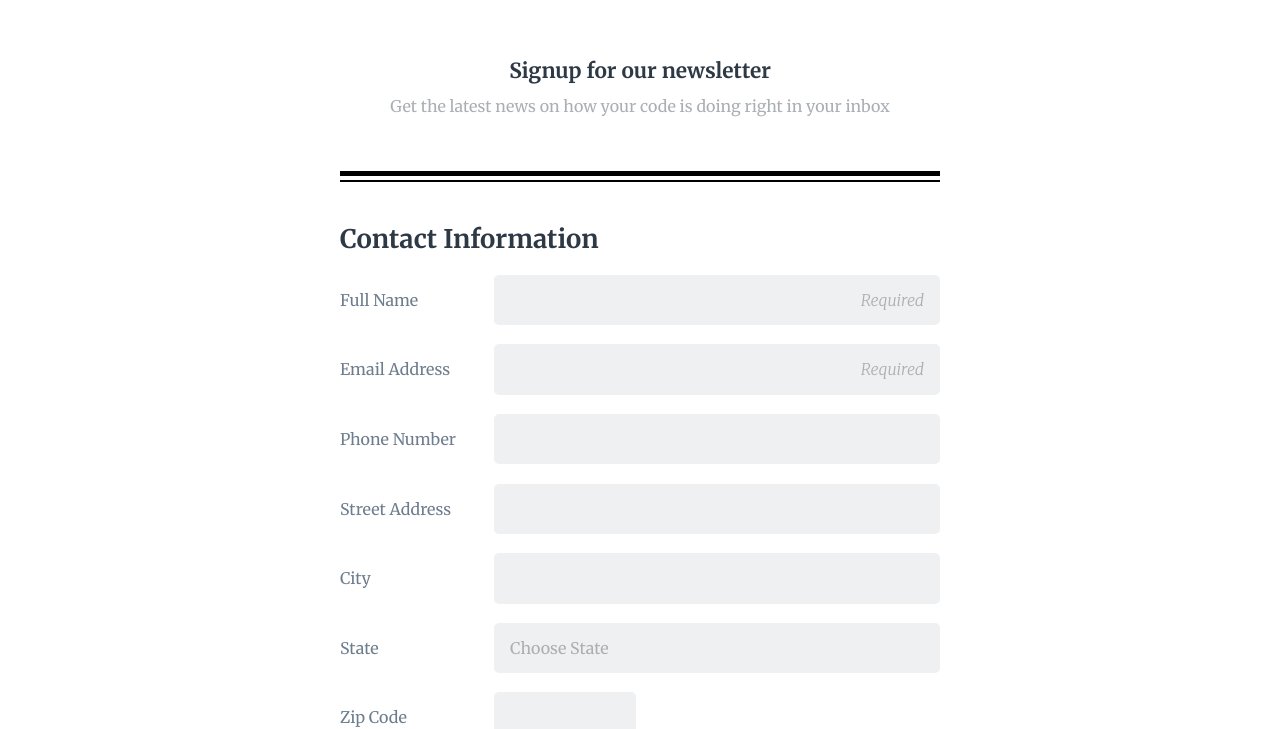
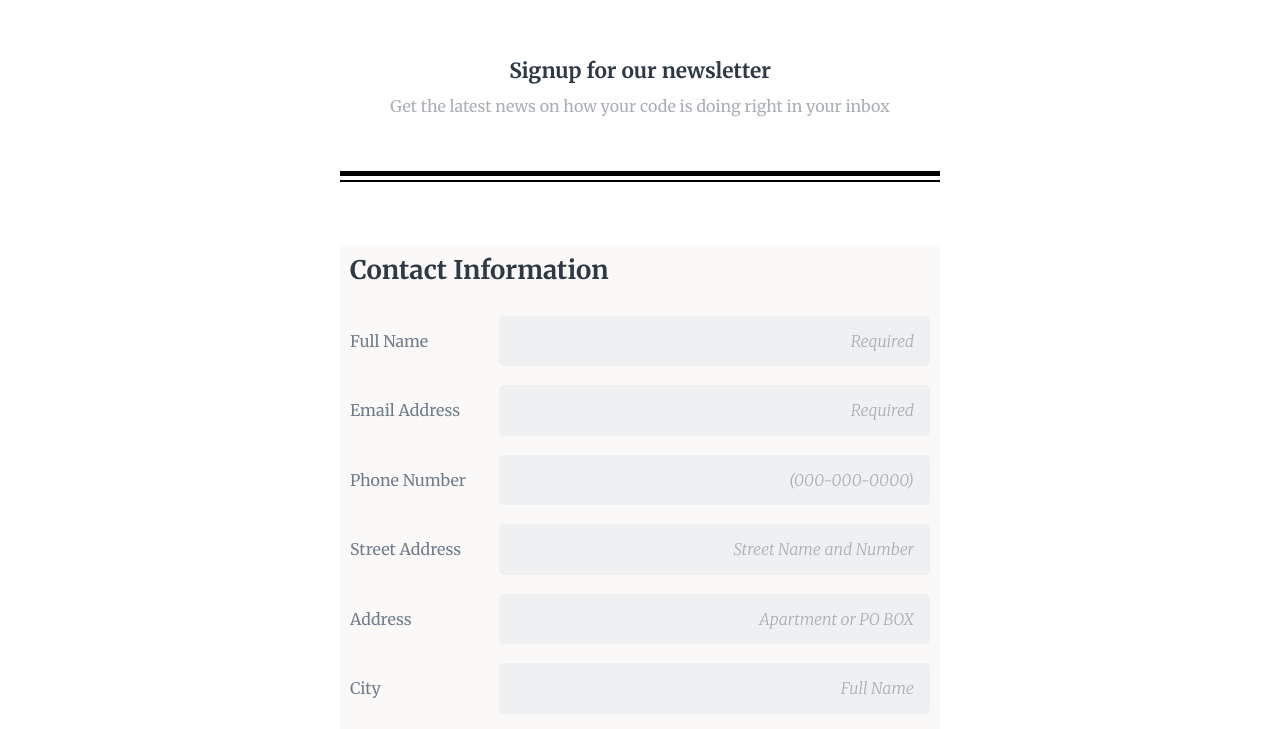
Before and after one commit to Rapidisimo/Project-3-Form, a plain HTML site: page index.html in a window 1280 px wide. Shown: the part 77-806 px from the top of the page. Drawn offline with Linux system fonts and the light colour scheme.

Commit message:
Added Additional Functionality
Added Exceeds Expectation requirements.

More placeholder text.
HTML Validation for required fields.
Use CSS transition on input focus states.
Add a background color to sections of the page.

```diff
--- a/css/styles.css
+++ b/css/styles.css
@@ -101,20 +101,24 @@ label {
     color: rgb(110, 125, 141);
     font-size: 1em;
 }
+input {
+    transition: all .2s ease-in;
+}
 input:focus {
-    outline: none;
-    border: solid 2px rgb(70, 105, 139);
+    outline: rgb(70, 105, 139) solid;
+    border: solid 1px rgb(70, 105, 139);
 }
 
-#name::placeholder,
-#email::placeholder {
+input::placeholder,
+textarea::placeholder {
     font-style: italic;
     text-align: right;
     color: rgb(170, 175, 180);
 }
-#user-states::placeholder {
-    color: rgb(170, 175, 180);
-
+#user-states::placeholder,
+textarea::placeholder {
+    text-align: left;
+    font-style: normal;
 }
 
 fieldset {
@@ -153,6 +157,15 @@ button {
     margin-top: 1.4em;
     margin-bottom: 1em;
     width: 100%;
+}
+#contact-info legend {
+    padding-top: 2em;
+}
+#contact-info,
+.newsletter {
+    background-color: rgba(145, 116, 65, .04);
+    border-radius: 5px;
+    padding: 10px;
 }
 
 /******** Media Queries ********/
@@ -197,5 +210,13 @@ button {
     .form-row label {
         padding: 1em 1em 1em 0;
     }
+    input {
+        transition: all .2s ease-in;
+    }
+    input:focus {
+        outline: rgb(70, 105, 139) solid;
+        border: solid 1px rgb(70, 105, 139);
+    }
+
 
 }
--- a/index.html
+++ b/index.html
@@ -25,23 +25,27 @@
                 <legend>Contact Information</legend>
                 <div class="form-row">
                     <label for="name">Full Name</label>
-                    <input type="text" id="name" name="user-name" placeholder="Required">
+                    <input type="text" id="name" name="user-name" placeholder="Required" required="required">
                 </div>
                 <div class="form-row">
                     <label for="email">Email Address</label>
-                    <input type="email" id="email" name="user-email" placeholder="Required">
+                    <input type="email" id="email" name="user-email" placeholder="Required" required="required">
                 </div>
                 <div class="form-row">
                     <label for="phone">Phone Number</label>
-                    <input type="tel" id="phone" name="user-phone">
+                    <input type="tel" id="phone" name="user-phone" placeholder="(000-000-0000)">
                 </div>
                 <div class="form-row">
                     <label for="address1">Street Address</label>
-                    <input type="text" id="address1" name="user-address1">
+                    <input type="text" id="address1" name="user-address1" placeholder="Street Name and Number">
+                </div>
+                <div class="form-row">
+                    <label for="address2">Address</label>
+                    <input type="text" id="address2" name="user-address2" placeholder="Apartment or PO BOX">
                 </div>
                 <div class="form-row">
                     <label for="city">City</label>
-                    <input type="text" id="city" name="user-city">
+                    <input type="text" id="city" name="user-city" placeholder="Full Name">
                 </div>
                 <div class="form-row">
                     <label for="user-states">State</label>
@@ -54,7 +58,7 @@
                 </div>
                 <div class="form-row">
                     <label for="zip" id="zippy">Zip Code</label>
-                    <input type="text" maxlength="5" name="user-zip" id="zip">
+                    <input type="text" maxlength="5" name="user-zip" id="zip" placeholder="5 Digits">
                 </div>
             </fieldset>
             <div class="line"></div>
@@ -74,7 +78,7 @@
                     <input type="radio" name="newsletter" id="text-format">
                     <label for="text-format">Plain text</label><br><br><br>
                     <label for="topics">Other topics you'd like to hear about</label><br>
-                    <textarea name="other-topics" id="topics" cols="28" rows="5"></textarea>
+                    <textarea name="other-topics" id="topics" cols="28" rows="5" placeholder="We're always looking for new ideas!"></textarea>
                     <button type="submit">Sign Up</button>
                 </fieldset>
             </div>
```
